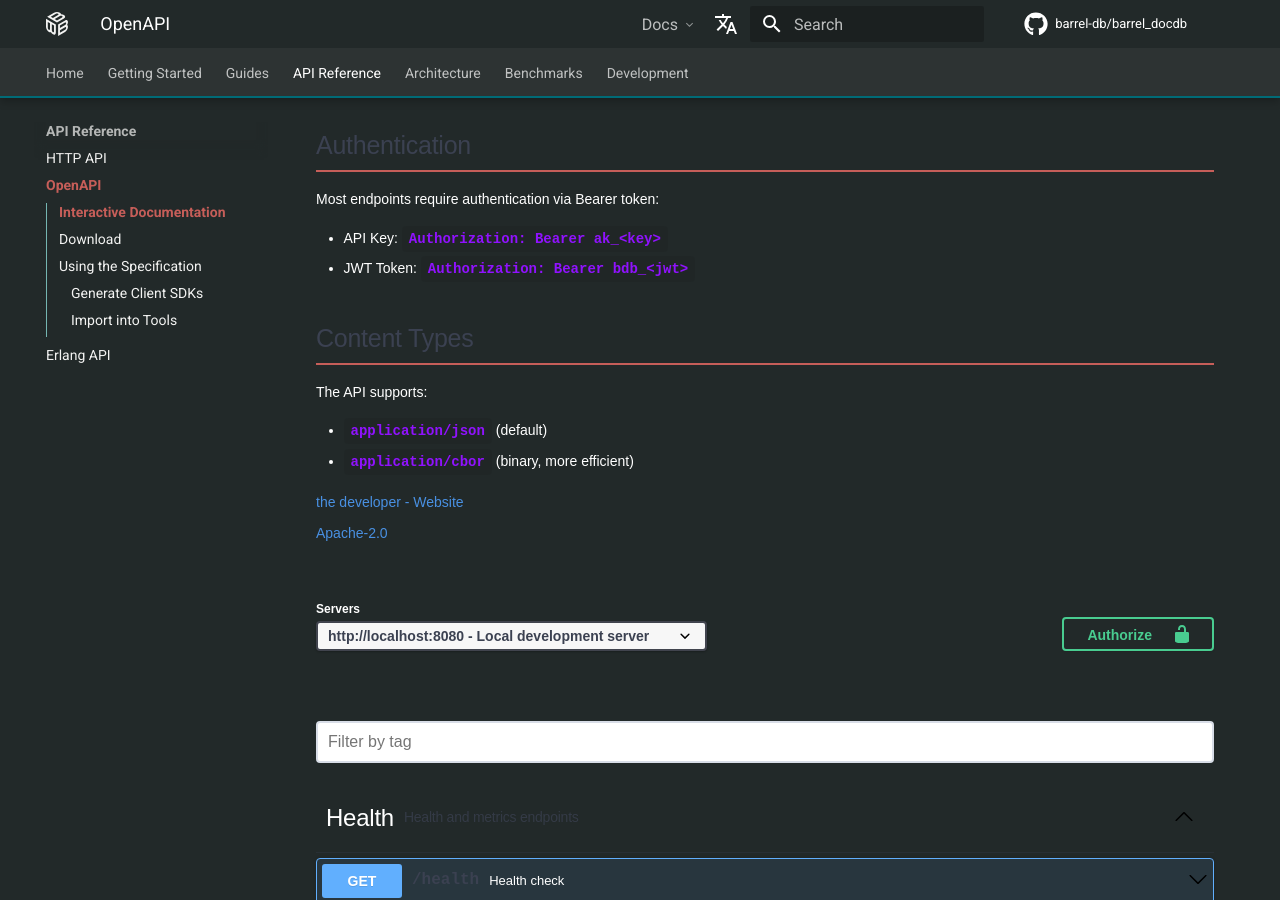
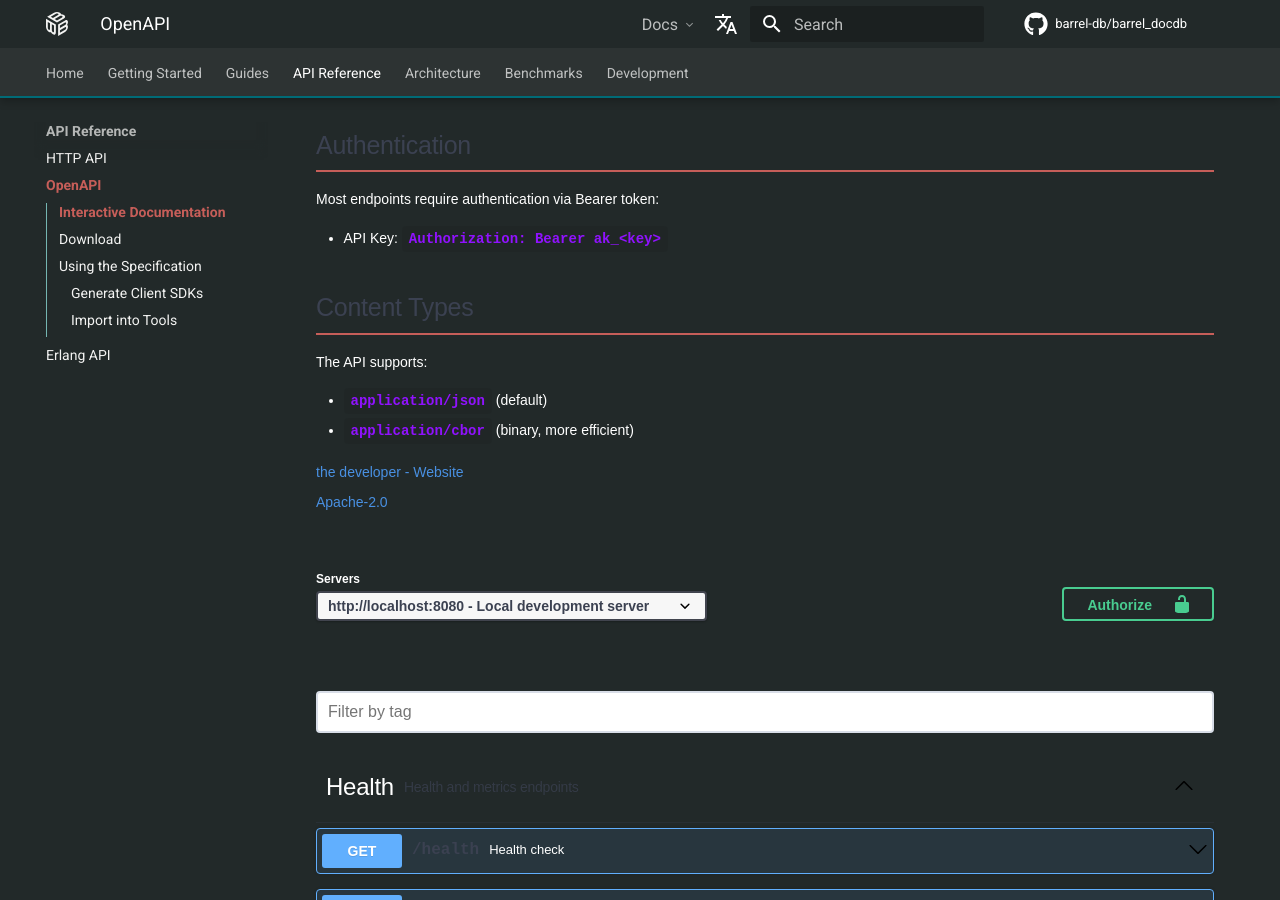
Before and after one commit to barrel-db/barrel_docdb, an MkDocs documentation site: the page built from docs/api/openapi.md, in a window 1280 px wide and 900 px high, scrolled down 403 px. Built offline with MkDocs 1.6.1 and Material for MkDocs 9.7.7, drawn with Linux system fonts in a browser that asks for light colours; comment, search, counter and statistics services are not loaded.

Commit message:
Remove JWT bearer token from openapi.yaml
JWT auth (bdb_<jwt> tokens, barrel_docdb_jwt module, jose dep) was
removed in 0.6.2. The openapi spec still advertised it as a valid
bearer scheme, which would have led integrators to send tokens the
server rejects. API keys (ak_*) remain the only accepted scheme in
barrel_http_handler.

```diff
--- a/docs/api/openapi.yaml
+++ b/docs/api/openapi.yaml
@@ -9,7 +9,6 @@ info:
 
     Most endpoints require authentication via Bearer token:
     - API Key: `Authorization: Bearer ak_<key>`
-    - JWT Token: `Authorization: Bearer bdb_<jwt>`
 
     ## Content Types
 
@@ -527,7 +526,7 @@ components:
     bearerAuth:
       type: http
       scheme: bearer
-      description: API key (ak_*) or JWT token (bdb_*)
+      description: API key (ak_* prefix)
 
   parameters:
     DatabaseName:
```
